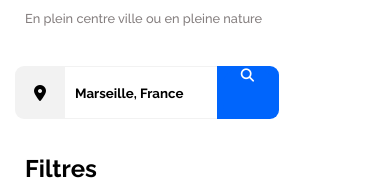
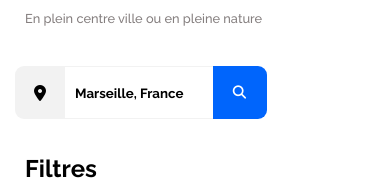
Before and after one commit to testopenc/Reservia-site-de-reservation-d-herbergement-, a plain HTML site: page index.html in a window 390 px wide. Shown: the part 253-433 px from the top of the page. Drawn offline with Linux system fonts and the light colour scheme.

Commit message:
search bar optimisation span et i class

```diff
--- a/styles.css
+++ b/styles.css
@@ -100,7 +100,7 @@ section search-section{
 	color: white;
 	height: 50px;
 }
-.search-icon{
+.search-icon.fas.fa-search{
 	display: none;
 }
 
@@ -504,6 +504,7 @@ section p{
 }
 #search-button{
 	height: 53px;
+	width: 54px;
 }
 .search-content{
 	margin: 15px;
@@ -512,14 +513,10 @@ section p{
 .search-bar{
 	width: 50%;
 }
-.search-icon{
-	background-color: #0065fc;
+.search-icon.fas.fa-search{
 	display: flex;
 	align-items: center;
 	justify-content: center;
-	width: 50px;
-	border-radius: 15px;
-	height: 50px;
 	color: white;
 }
 .search{
```
Also changed, not shown: index.html (+1 -2 lines).
